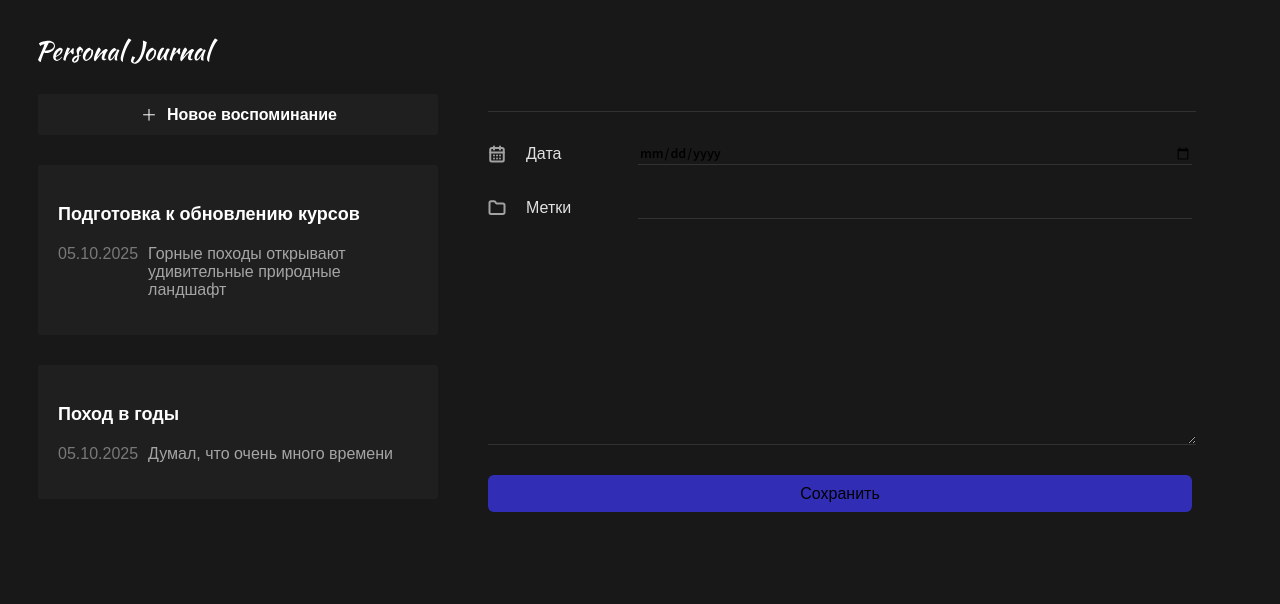
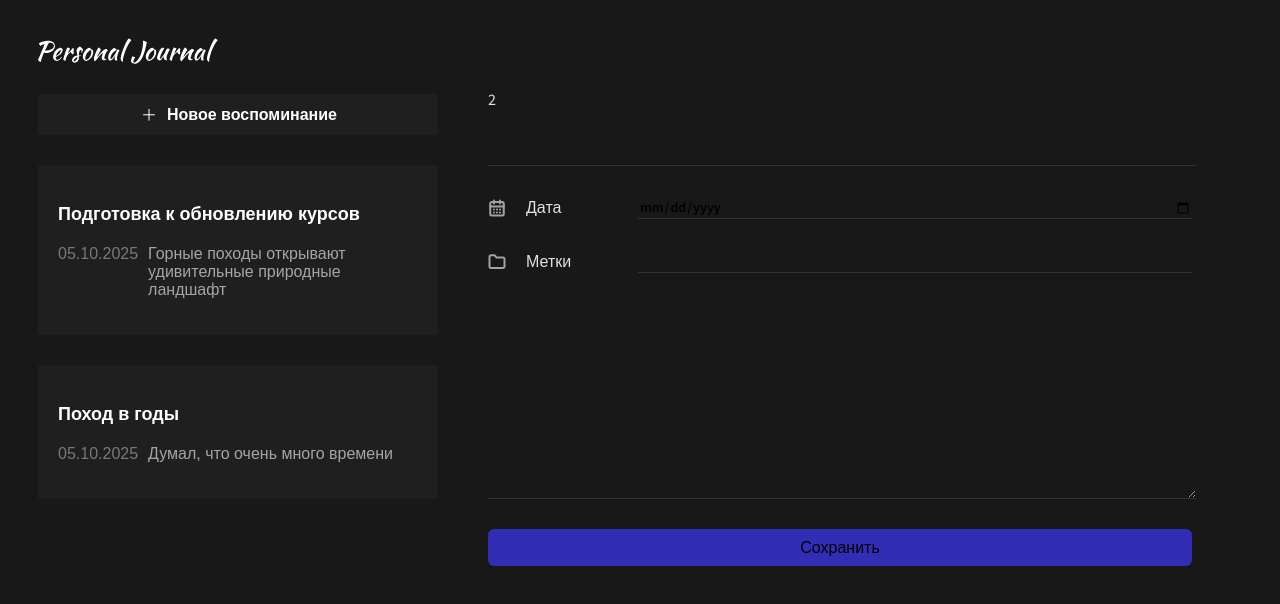
Before and after one commit to shaikouski-arkadzi/react_purple-1, a React (Vite) app: page / in a window 1280 px wide. Shown: the top 604 px of the page. Built offline with nearby package versions, Linux system fonts and the light colour scheme.

Commit message:
Add Context Provider and Consumer

```diff
--- a/src/App.jsx
+++ b/src/App.jsx
@@ -8,6 +8,7 @@
   JournalForm,
 } from "./components";
 import { Body, SidePanel } from "./layouts";
+import { UserContext } from "./context/user.context";
 import "./App.css";
 
 const INITIAL_DATA = [
@@ -42,6 +43,7 @@
   };
 
   return (
+    <UserContext.Provider value={{ userId: items.length }}>
       <div className="app">
         <SidePanel>
           <Header />
@@ -62,6 +64,7 @@
           <JournalForm onSubmit={addItem} />
         </Body>
       </div>
+    </UserContext.Provider>
   );
 }
 
--- a/src/components/JournalForm/JournalForm.jsx
+++ b/src/components/JournalForm/JournalForm.jsx
@@ -3,6 +3,7 @@
 import { Button } from "../Button/Button";
 import Input from "../Input/Input";
 import { INITIAL_STATE, formReducer } from "./JournalForm.state";
+import { UserContext } from "../../context/user.context";
 import styles from "./JournalForm.module.css";
 
 export function JournalForm({ onSubmit }) {
@@ -61,7 +62,10 @@
   };
 
   return (
+    <UserContext.Consumer>
+      {(context) => (
         <form className={styles["journal-form"]} onSubmit={addJournalItem}>
+          {context.userId}
           <div>
             <Input
               type="text"
@@ -114,5 +118,7 @@
           ></textarea>
           <Button text="Сохранить" onClick={() => {}} />
         </form>
+      )}
+    </UserContext.Consumer>
   );
 }
--- /dev/null
+++ b/src/context/user.context.js
@@ -0,0 +1,5 @@
+import { createContext } from "react";
+
+export const UserContext = createContext({
+  userId: 1,
+});
```
Lines whose indentation alone changed are shown as unchanged.
